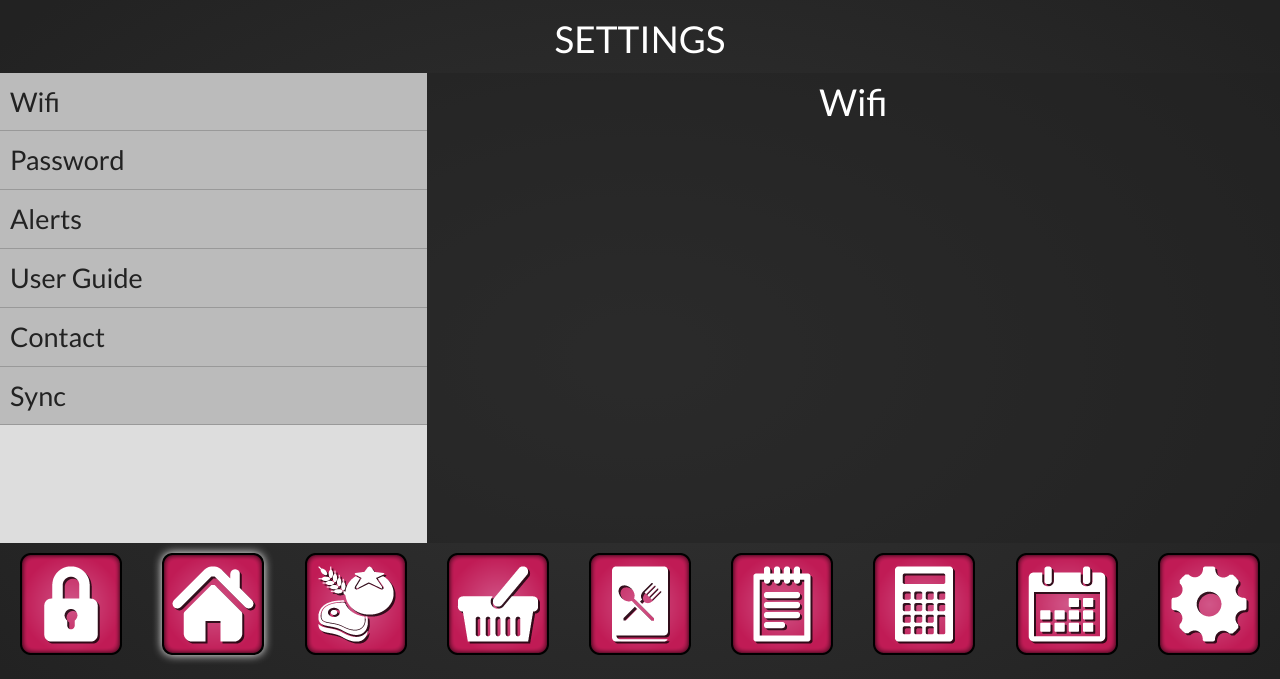
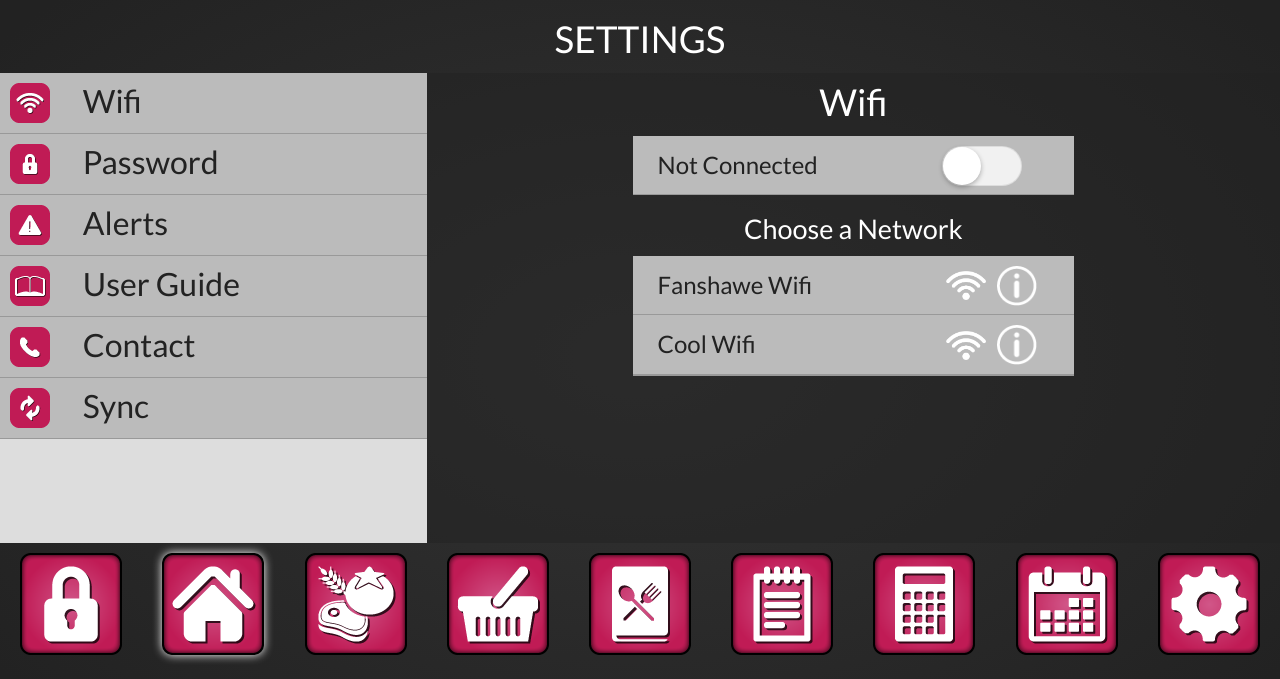
Before and after one commit to mwalcher/SmartFridge, a CodeIgniter app: page /SmartFridge/index.php/Settings in a window 1280 px wide. Shown: the part 44-723 px from the top of the page. Run offline with CodeIgniter, Linux system fonts and the light colour scheme.

Commit message:
Added Wifi Settings

```diff
--- a/application/views/Settings/settingsNav.php
+++ b/application/views/Settings/settingsNav.php
@@ -1,10 +1,52 @@
 <section class="row">
 	<h2 class="hidden">Settings Navigation</h2>
 	<div class="small-4 columns subNav">
-		<a href="#"><h3>Wifi</h3></a>
-		<a href="#"><h3>Password</h3></a>
-		<a href="#"><h3>Alerts</h3></a>
-		<a href="#"><h3>User Guide</h3></a>
-		<a href="#"><h3>Contact</h3></a>
-		<a href="#"><h3>Sync</h3></a>
+		<a href="#" class="row">
+			<div class="small-2 columns">
+				<img src="../images/subNav_wifi.png">
+			</div>
+			<div class="small-10 columns">
+				<h3>Wifi</h3>
+			</div>
+		</a>
+		<a href="#" class="row">
+			<div class="small-2 columns">
+				<img src="../images/subNav_pass.png">
+			</div>
+			<div class="small-10 columns">
+				<h3>Password</h3>
+			</div>
+		</a>
+		<a href="#" class="row">
+			<div class="small-2 columns">
+				<img src="../images/subNav_alert.png">
+			</div>
+			<div class="small-10 columns">
+				<h3>Alerts</h3>
+			</div>
+		</a>
+		<a href="#" class="row">
+			<div class="small-2 columns">
+				<img src="../images/subNav_guide.png">
+			</div>
+			<div class="small-10 columns">
+				<h3>User Guide</h3>
+			</div>
+		</a>
+		<a href="#" class="row">
+			<div class="small-2 columns">
+				<img src="../images/subNav_contact.png">
+			</div>
+			<div class="small-10 columns">
+				<h3>Contact</h3>
+			</div>
+		</a>
+		<a href="#" class="row">
+			<div class="small-2 columns">
+				<img src="../images/subNav_sync.png">
+			</div>
+			<div class="small-10 columns">
+				<h3>Sync</h3>
+			</div>
+		</a>
 	</div>
--- a/application/views/Settings/settingsWifi.php
+++ b/application/views/Settings/settingsWifi.php
@@ -1,4 +1,53 @@
 <div class="small-8 columns subSection">
 	<h2 class="text-center">Wifi</h2>
+	<div class="row">
+		<div class="small-6 small-centered columns settings">
+			<div class="row">
+				<div class="small-8 columns">
+					<p id="connection"></p>
+				</div>
+				<div class="small-4 columns">
+					<div class="switch">
+			            <input id="cmn-toggle-1" class="cmn-toggle cmn-toggle-round" type="checkbox">
+			        	<label for="cmn-toggle-1"></label>
+			        </div>
+				</div>
+			</div>
+		</div>
+		<div id="currentConnect" class="small-6 small-centered columns settings">
+			<div class="row">
+				<div class="small-8 columns">
+					<p>Fanshawe Wifi</p>
+				</div>
+				<div class="small-4 columns">
+					<img src="../images/wifi.png">
+					<img src="../images/info.png">
+				</div>
+			</div>
+		</div>
+		<div id="searchConnect">
+			<h3>Choose a Network</h3>
+			<div class="small-6 small-centered columns settings">
+				<div class="row">
+					<div class="small-8 columns">
+						<p>Fanshawe Wifi</p>
+					</div>
+					<div class="small-4 columns">
+						<img src="../images/wifi.png">
+						<img src="../images/info.png">
+					</div>
+				</div>
+				<div class="row">
+					<div class="small-8 columns">
+						<p>Cool Wifi</p>
+					</div>
+					<div class="small-4 columns">
+						<img src="../images/wifi.png">
+						<img src="../images/info.png">
+					</div>
+				</div>
+			</div>
+		</div>
+	</div>
 </div>
 </section>
--- a/css/main.css
+++ b/css/main.css
@@ -30,7 +30,8 @@ h2, h3{
 	padding: 0;
 	height: 470px;
 	margin-bottom: 10px;
-	overflow: scroll;
+	overflow-x: hidden;
+	overflow-y: scroll;
 }
 
 .subNav {
@@ -41,12 +42,24 @@ h2, h3{
 	background-color: rgba(35,35,35,0.5);
 }
 
-.subNav h3 {
+.subNav a {
+	display: block;
 	margin: 0;
 	padding: 10px;
-	color: #222;
 	background-color: #bbb;
 	border-bottom: 1px solid #999;
+}
+
+.subNav img {
+	min-width: 40px;
+}
+
+.subNav h3 {
+	color: #222;
+	font-size: 2em;
+	line-height: 0.8em;
+	margin: 0;
+	padding-top: 5px;
 }
 
 #temp, #mainClock, .upArrow, .downArrow, #fridge, #freezer, #dispenser img, .navIcons li img {
@@ -290,6 +303,97 @@ input[type=range]:focus {
     outline: none;
 }
 
+/* SETTINGS */
+
+.settings {
+	background-color: #bbb;
+	border-bottom: 1px solid #999;
+}
+
+.settings p {
+	color: #222;
+	font-size: 1.5em;
+	margin: 0;
+	padding: 10px;
+}
+
+.settings img {
+	min-width: 40px;
+	max-width: 40px;
+	margin: 10px 4px 0;
+}
+
+#currentConnect {
+	display: none;
+}
+
+#searchConnect .row {
+	border-bottom: 1px solid #999;
+}
+
+#searchConnect h3 {
+	margin-top: 15px;
+	text-align: center;
+}
+
+.switch {
+	margin: 10px 0 2px;
+}
+
+.cmn-toggle {
+  position: absolute;
+  margin-left: -9999px;
+  visibility: hidden;
+}
+.cmn-toggle + label {
+  display: block;
+  position: relative;
+  cursor: pointer;
+  outline: none;
+  user-select: none;
+}
+
+input.cmn-toggle-round + label {
+  padding: 2px;
+  width: 80px;
+  height: 40px;
+  background-color: #dddddd;
+  border-radius: 60px;
+}
+input.cmn-toggle-round + label:before,
+input.cmn-toggle-round + label:after {
+  display: block;
+  position: absolute;
+  top: 1px;
+  left: 1px;
+  bottom: 1px;
+  content: "";
+}
+input.cmn-toggle-round + label:before {
+  right: 1px;
+  background-color: #f1f1f1;
+  border-radius: 60px;
+  transition: background 0.4s;
+}
+input.cmn-toggle-round + label:after {
+  width: 38px;
+  height: 38px;
+  background-color: #fff;
+  border-radius: 100%;
+  box-shadow: 0 2px 5px rgba(0, 0, 0, 0.3);
+  transition: margin 0.4s;
+}
+input.cmn-toggle-round:checked + label:before {
+  background-color: #C01B55;
+}
+input.cmn-toggle-round:checked + label:after {
+  margin-left: 8px;
+}
+
+.switch input:checked + label {
+	background-color: #999;
+}
+
 /* FOOTER */
 
 .navIcons{
--- a/js/main.js
+++ b/js/main.js
@@ -19,8 +19,28 @@
 	var brightness = document.querySelector('#brightness');
 	var bUp = document.querySelector('#brightUp');
 	var bDown = document.querySelector('#brightDown');
-	var curTemp =  document.querySelector('#temp');
+	var curTemp = document.querySelector('#temp');
 	var c = true;
+	var wifi = document.querySelector("#cmn-toggle-1");
+	var connection = document.querySelector("#connection");
+	var searchCon = document.querySelector("#searchConnect");
+	var currentCon = document.querySelector("#currentConnect");
+
+	if(wifi){
+		function wifiConnect(){
+			if(wifi.checked){
+				connection.innerHTML = "Connected";
+				searchCon.style.display = "none";
+				currentCon.style.display = "block";
+			}else{
+				connection.innerHTML = "Not Connected";
+				currentCon.style.display = "none";
+				searchCon.style.display = "block";
+			}
+		}
+		wifiConnect();
+		wifi.addEventListener("click", wifiConnect, false);
+	}
 
 	function openLockScreen(){
 		lockScreen.style.display = "block";
```
Also changed, not shown: images/info.png (added), images/info@2x.png (added), images/subNav_alert.png (added), images/subNav_alert@2x.png (added), images/subNav_contact.png (added), images/subNav_contact@2x.png (added), images/subNav_guide.png (added), images/subNav_guide@2x.png (added), images/subNav_pass.png (added), images/subNav_pass@2x.png (added), images/subNav_sync.png (added), images/subNav_sync@2x.png (added), images/subNav_wifi.png (added), images/subNav_wifi@2x.png (added).
